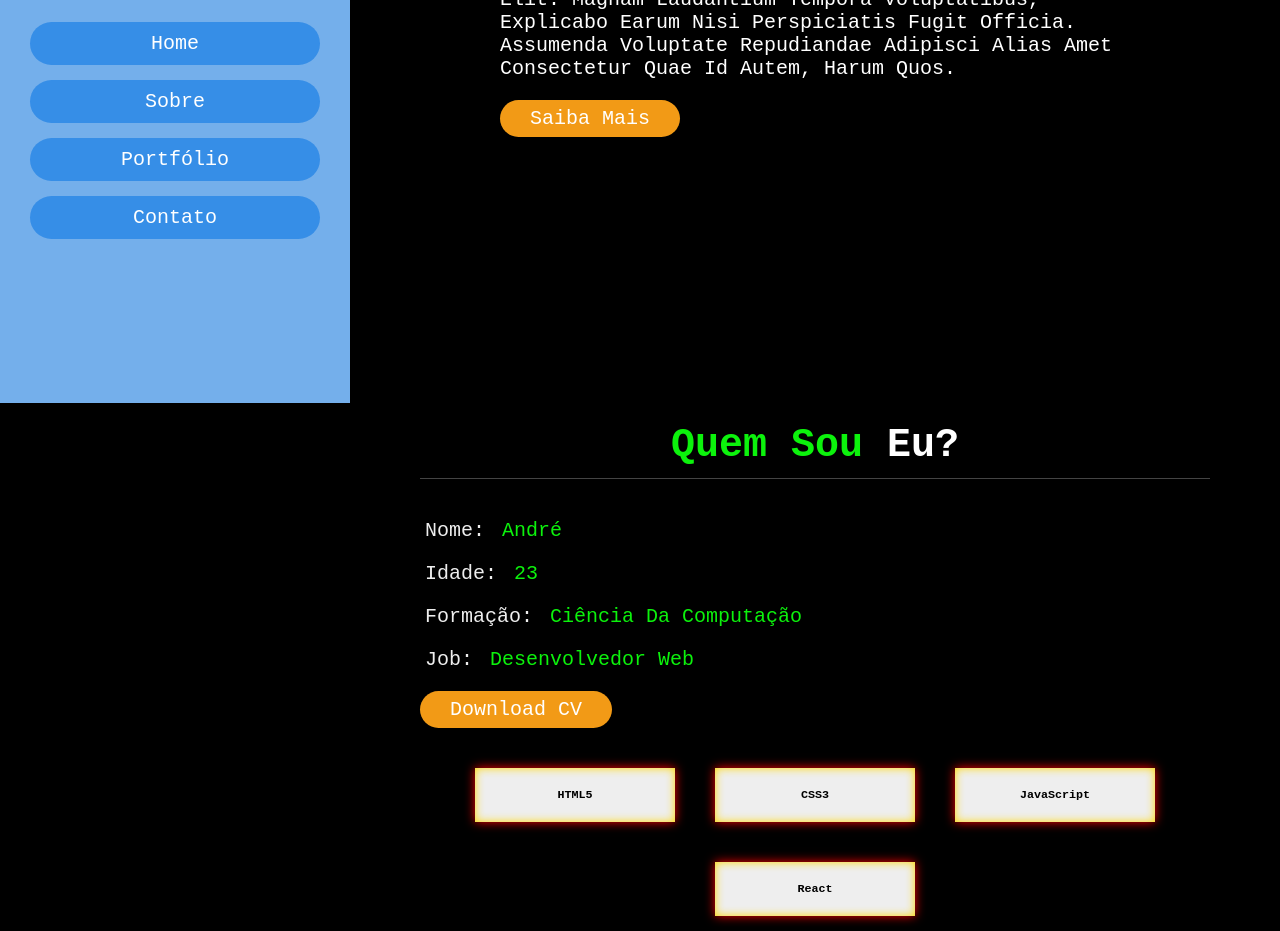
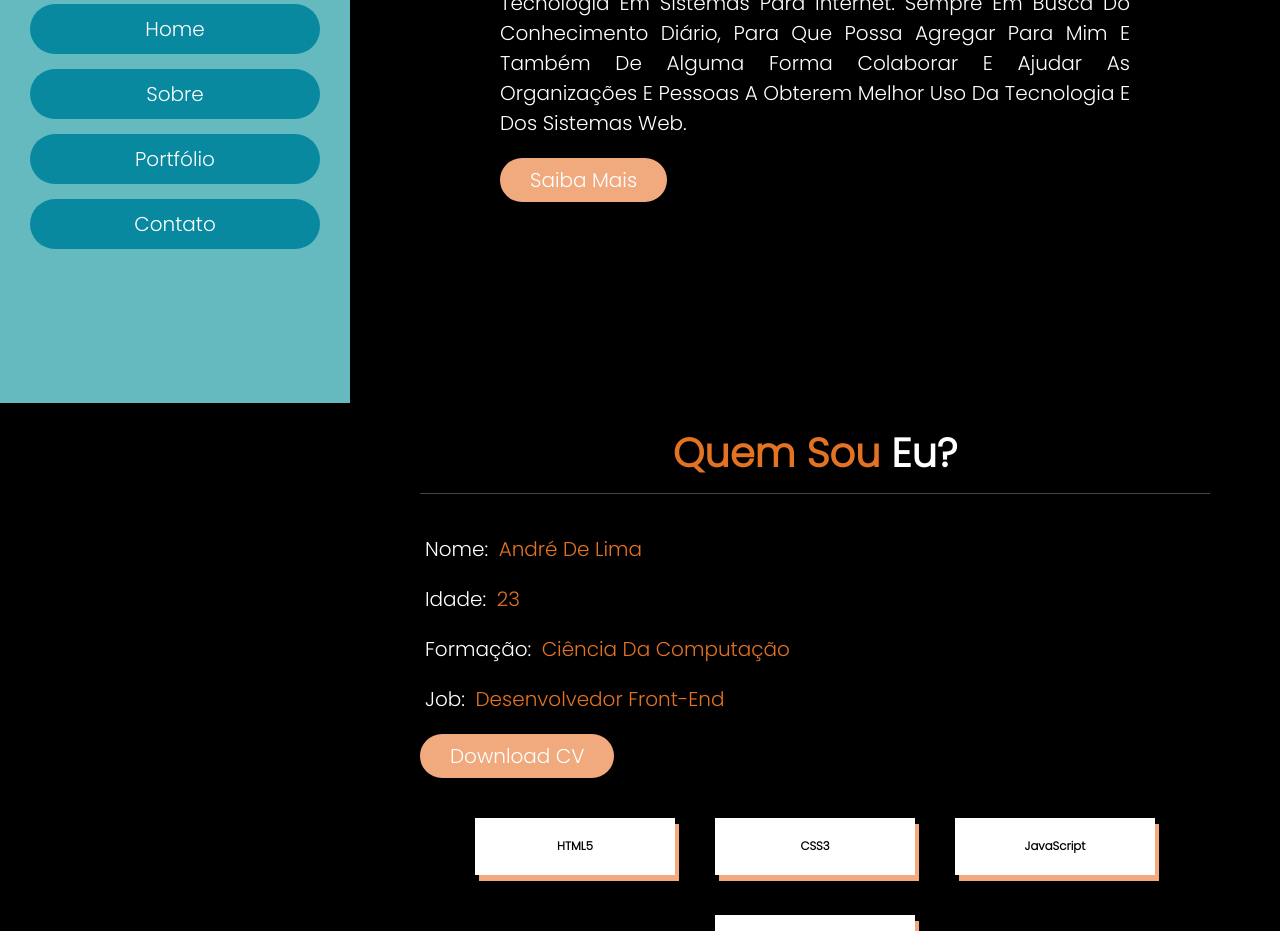
Before and after one commit to LimaLourenco/portfolio-my, a plain HTML site: page index.html in a window 1280 px wide. Shown: the part 397-1328 px from the top of the page. Drawn offline with nearby package versions, Linux system fonts and the light colour scheme; a web font is replaced by a local one.

Commit message:
sixth commit

```diff
--- a/css/style.css
+++ b/css/style.css
@@ -1,10 +1,10 @@
-@import url('https://fonts.googleapis.com/css2?family=Azeret+Mono:wght@100&display=swap');
+@import url('https://fonts.googleapis.com/css2?family=Poppins:wght@300&display=swap');
 
 * {
   margin: 0;
   padding: 0;
   box-sizing: border-box;
-  font-family: 'Azeret Mono', monospace;
+  font-family: 'Poppins', sans-serif;
   text-decoration: none;
   outline: none;
   border: none;
@@ -13,11 +13,11 @@
 }
 
 :root {
-  --green: #0cf20c;
+  --orange: #e37222;
 }
 
 *::selection {
-  background-color: var(--green);
+  background-color: var(--orange);
   color: #333;
 }
 
@@ -31,7 +31,7 @@ html::-webkit-scrollbar {
 }
 
 html::-webkit-scrollbar-thumb {
-  background-color: var(--green);
+  background-color: var(--orange);
 }
 
 body {
@@ -47,7 +47,7 @@ header {
   z-index: 1000;
   height: 100%;
   width: 35rem;
-  background-color: #74afeb;
+  background-color: #65babf;
   display: flex;
   align-items: center;
   justify-content: center;
@@ -61,18 +61,13 @@ header .perfil-avatar img {
   border-radius: 50%;
   object-fit: cover;
   margin-bottom: 1rem;
-  border: 0.7rem solid var(--green);
+  border: 0.7rem solid var(--orange);
 }
 
 header .perfil-avatar .name-perfil-avatar {
   font-size: 3.5rem;
   color: #fff;
   margin-bottom: 8px;
-}
-
-header .perfil-avatar .texto-postagem {
-  font-size: 2rem;
-  color: #fff;
 }
 
 header .navbar {
@@ -88,14 +83,14 @@ header .navbar ul li a {
   display: block;
   padding: 1rem;
   margin: 1.5rem 0;
-  background-color: #368ee7;
+  background-color: #08899f;
   color: #fff;
   font-size: 2rem;
   border-radius: 5rem;
 }
 
 header .navbar ul li a:hover {
-  background-color: var(--green);
+  background-color: var(--orange);
 }
 
 /* Menu bars */
@@ -104,7 +99,7 @@ header .navbar ul li a:hover {
   position: fixed;
   top: 2rem;
   right: 2rem;
-  background: #74afeb;
+  background: #65babf;
   color: #fff;
   cursor: pointer;
   font-size: 2.5rem;
@@ -136,18 +131,20 @@ section {
 }
 
 .home h3 span {
-  color: var(--green);
+  color: var(--orange);
 }
 
 .home p {
   color: #fff;
   font-size: 2rem;
   padding: 1rem 0;
+  text-align: justify;
+  letter-spacing: normal;
 }
 
 .btn {
   padding: 0.7rem 3rem;
-  background-color: #f29a16;
+  background-color: #f1aa7e;
   color: #fff;
   cursor: pointer;
   margin-top: 1rem;
@@ -156,7 +153,7 @@ section {
 }
 
 .btn:hover {
-  background-color: var(--green);
+  background-color: var(--orange);
 }
 
 /* section sobre */
@@ -170,7 +167,7 @@ section {
 }
 
 .heading span {
-  color: var(--green);
+  color: var(--orange);
 }
 
 .sobre .row {
@@ -189,13 +186,13 @@ section {
 
 .sobre .row .info h2 {
   font-size: 2rem;
-  color: var(--green);
+  color: var(--orange);
   padding: 1rem 0;
   font-weight: normal;
 }
 
 .sobre .row .info h2 span {
-  color: #eee;
+  color: #fff;
   padding: 0.5rem;
 }
 
@@ -208,11 +205,11 @@ section {
 
 .sobre .row .habilidades .box {
   width: 20rem;
-  background-color: #eee;
+  background-color: #fff;
   text-align: center;
   padding: 2rem;
   margin: 2rem;
-  box-shadow: inset 0 0 1em gold, 0 0 1em red;
+  box-shadow: 4px 6px #f1aa7e;
 }
 
 /* section portfolio */
@@ -231,7 +228,7 @@ section {
   margin: 2rem;
   overflow: hidden;
   cursor: pointer;
-  box-shadow: inset 0 0 1em gold, 0 0 1em red;
+  box-shadow: inset 0 0 1em gold, 0 0 1em lightsalmon;
 }
 
 .portfolio .box-content .box img {
@@ -269,7 +266,7 @@ section {
   display: flex;
   align-items: center;
   font-size: 2rem;
-  color: #eee;
+  color: #fff;
   padding: 1rem 0;
   font-weight: normal;
   text-align: center;
@@ -277,7 +274,7 @@ section {
 
 .contato .row .conteudo .info h3 i {
   margin-right: 1rem;
-  color: var(--green);
+  color: var(--orange);
 }
 
 /* Responsivo 1200px */
--- a/index.html
+++ b/index.html
@@ -17,7 +17,6 @@
       <div class="perfil-avatar">
         <img src="./img/foto-pf.jpg" alt="foto de perfil do site" />
         <h2 class="name-perfil-avatar">André Lima</h2>
-        <p class="texto-postagem">Cientista da computação</p>
       </div>
 
       <nav class="navbar">
@@ -35,13 +34,14 @@
 
     <!--Home-->
     <section class="home" id="home">
-      <h2>Olá,</h2>
+      <h2>Olá, Seja bem-vindo</h2>
       <h3>Eu sou <span>André</span></h3>
       <p>
-        Lorem ipsum dolor sit amet consectetur adipisicing elit. Magnam
-        laudantium tempora voluptatibus, explicabo earum nisi perspiciatis fugit
-        officia. Assumenda voluptate repudiandae adipisci alias amet consectetur
-        quae id autem, harum quos.
+        Formado em Bacharel em Ciência da computação. Focado em tecnologias Web,
+        e cursando minha segunda graduação em Tecnologia em sistemas para
+        internet. Sempre em busca do conhecimento diário, para que possa agregar
+        para mim e também de alguma forma colaborar e ajudar as organizações e
+        pessoas a obterem melhor uso da tecnologia e dos sistemas web.
       </p>
       <a href="#sobre"><button class="btn">Saiba mais</button></a>
     </section>
@@ -51,10 +51,10 @@
       <h1 class="heading"><span>Quem sou</span> Eu?</h1>
       <div class="row">
         <div class="info">
-          <h2><span>Nome: </span>André</h2>
+          <h2><span>Nome: </span>André de Lima</h2>
           <h2><span>Idade: </span>23</h2>
           <h2><span>Formação: </span>Ciência da computação</h2>
-          <h2><span>Job: </span>Desenvolvedor Web</h2>
+          <h2><span>Job: </span>Desenvolvedor Front-end</h2>
 
           <a href="#"><button class="btn">Download CV</button></a>
         </div>
@@ -81,7 +81,7 @@
 
     <!--Portfolio-->
     <section class="portfolio" id="portfolio">
-      <h1 class="heading">Meu <span>Portfolio</span></h1>
+      <h1 class="heading">Meu <span>Portfólio</span></h1>
       <div class="box-content">
         <div class="box">
           <img src="./img/img1.PNG" alt="" />
@@ -115,6 +115,10 @@
           <div class="info">
             <h3><i class="fas fa-envelope"></i>a.andrelima@outlook.com.br</h3>
             <h3><i class="fab fa-github"></i>github.com/LimaLourenco</h3>
+            <h3>
+              <i class="fab fa-linkedin"></i
+              >https://www.linkedin.com/in/andréLimaLourenço/
+            </h3>
             <h3><i class="fas fa-phone"></i>11 2645-1132</h3>
             <h3><i class="fas fa-phone"></i>11 96782-9632</h3>
             <h3><i class="fas fa-map-marker-alt"></i>São Paulo - SP</h3>
```
Also changed, not shown: img/img5.PNG.
